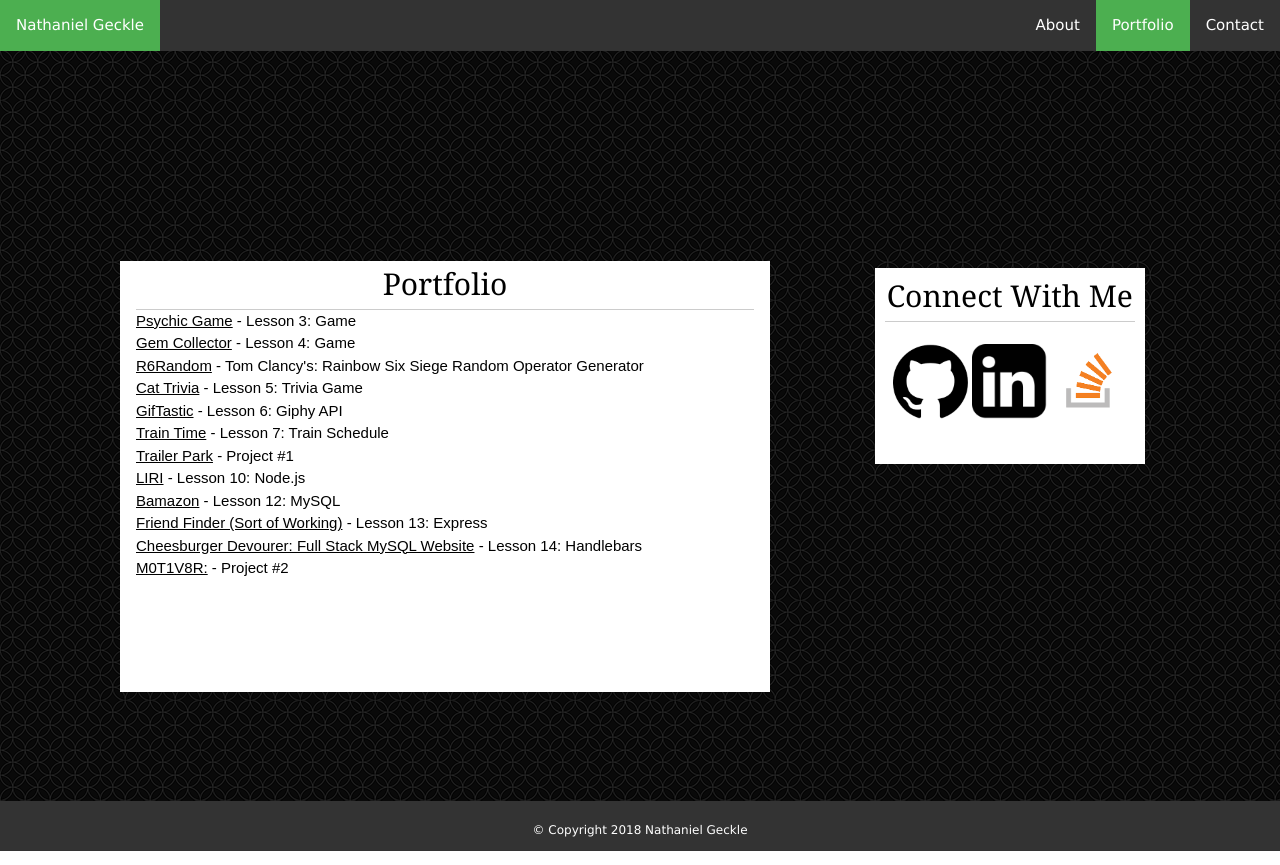
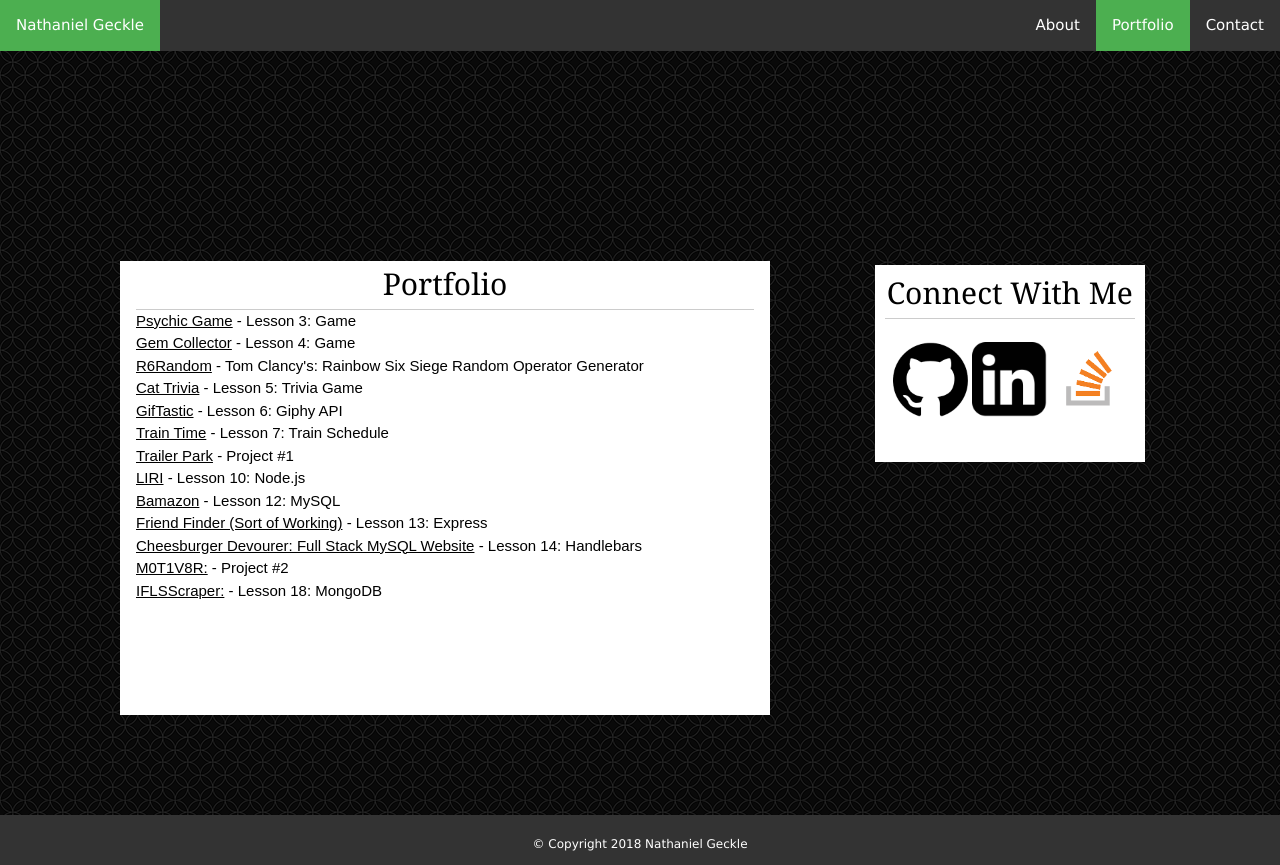
Before and after one commit to NGeckle/Basic-Portfolio, a plain HTML site: page portfolio.html in a window 1280 px wide. Drawn offline with nearby package versions, Linux system fonts and the light colour scheme.

Commit message:
Added MongoDB hw to portfolio

```diff
--- a/assets/css/style.css
+++ b/assets/css/style.css
@@ -94,7 +94,7 @@ html, body {
     text-align: center;
     padding: 50px 10px 0px;
     position: relative;
-    bottom: 255px;
+    bottom: 280px;
 }
 
 #asideHidden {
--- a/portfolio.html
+++ b/portfolio.html
@@ -37,6 +37,7 @@
                 <p><a href="https://fast-dawn-56453.herokuapp.com/">Friend Finder (Sort of Working)</a> - Lesson 13: Express</p>
                 <p><a href="https://hidden-brushlands-75094.herokuapp.com/">Cheesburger Devourer: Full Stack MySQL Website</a> - Lesson 14: Handlebars</p>
                 <p><a href="https://secure-tor-11865.herokuapp.com/">M0T1V8R:</a> - Project #2</p>
+                <p><a href="https://iflsscraper.herokuapp.com/">IFLSScraper:</a> - Lesson 18: MongoDB</p>
                 <br><br><br><br><br>
             </section>
             <aside id="asidePortfolio">
```
